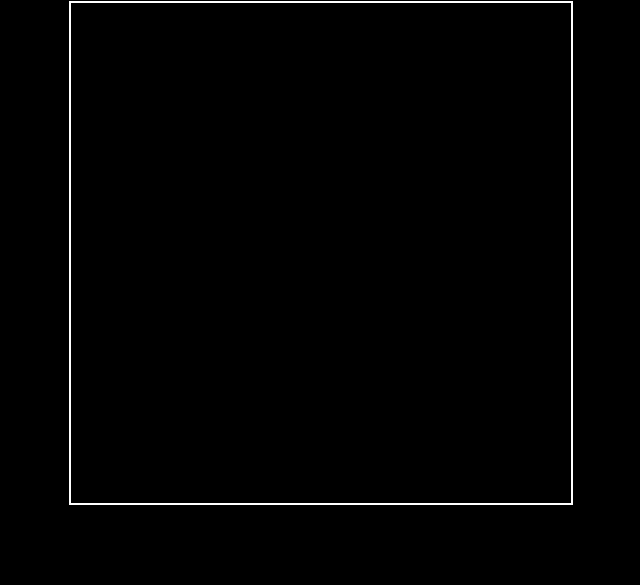
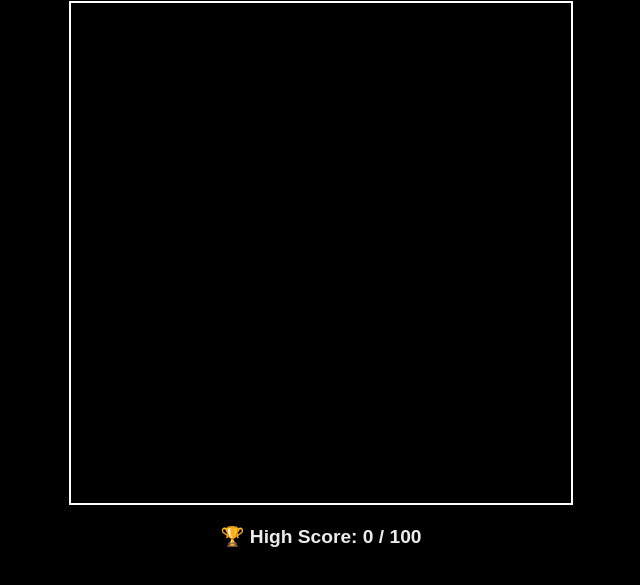
Before and after one commit to CoderAnmolMittal/Draw-a-perfect-circle, a plain HTML site: page index.html in a window 1280 px wide. Shown: the part 79-664 px from the top of the page, without its empty margins (319-959 px from the left). Drawn offline with Linux system fonts and the light colour scheme.

Commit message:
Update index.html

```diff
--- a/index.html
+++ b/index.html
@@ -7,9 +7,9 @@
   <link rel="stylesheet" href="style.css"/>
 </head>
 <body>
-<h1 style="color: white;">Draw a Perfect Circle</h1>
+  <h1 style="color: white;">Draw a Perfect Circle</h1>
   <canvas id="canvas" width="500" height="500"></canvas>
-
+<div id="high-score">🏆 High Score: 0 / 100</div>
   <p id="result"></p>
 
   <script src="script.js"></script>
```
